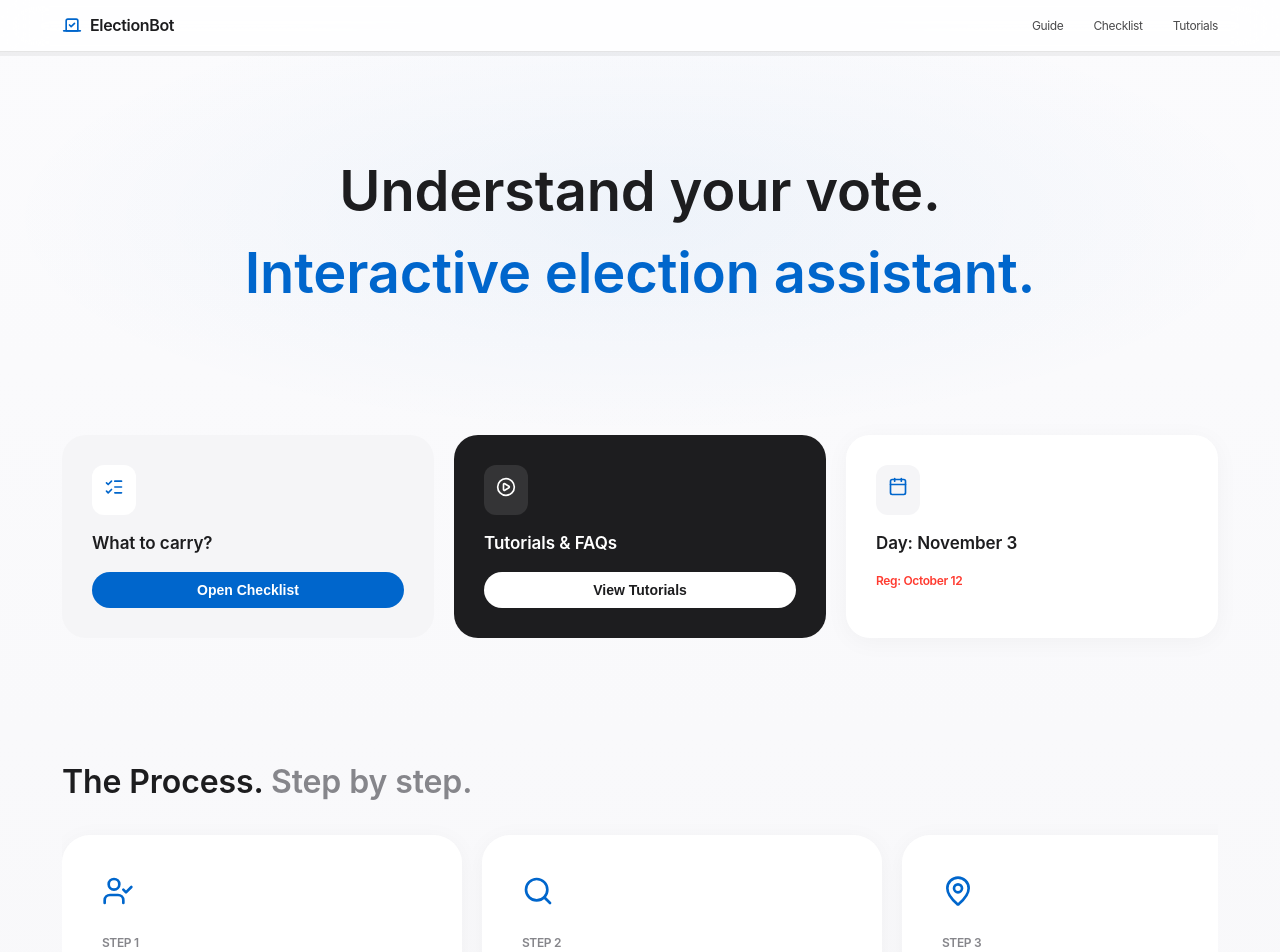
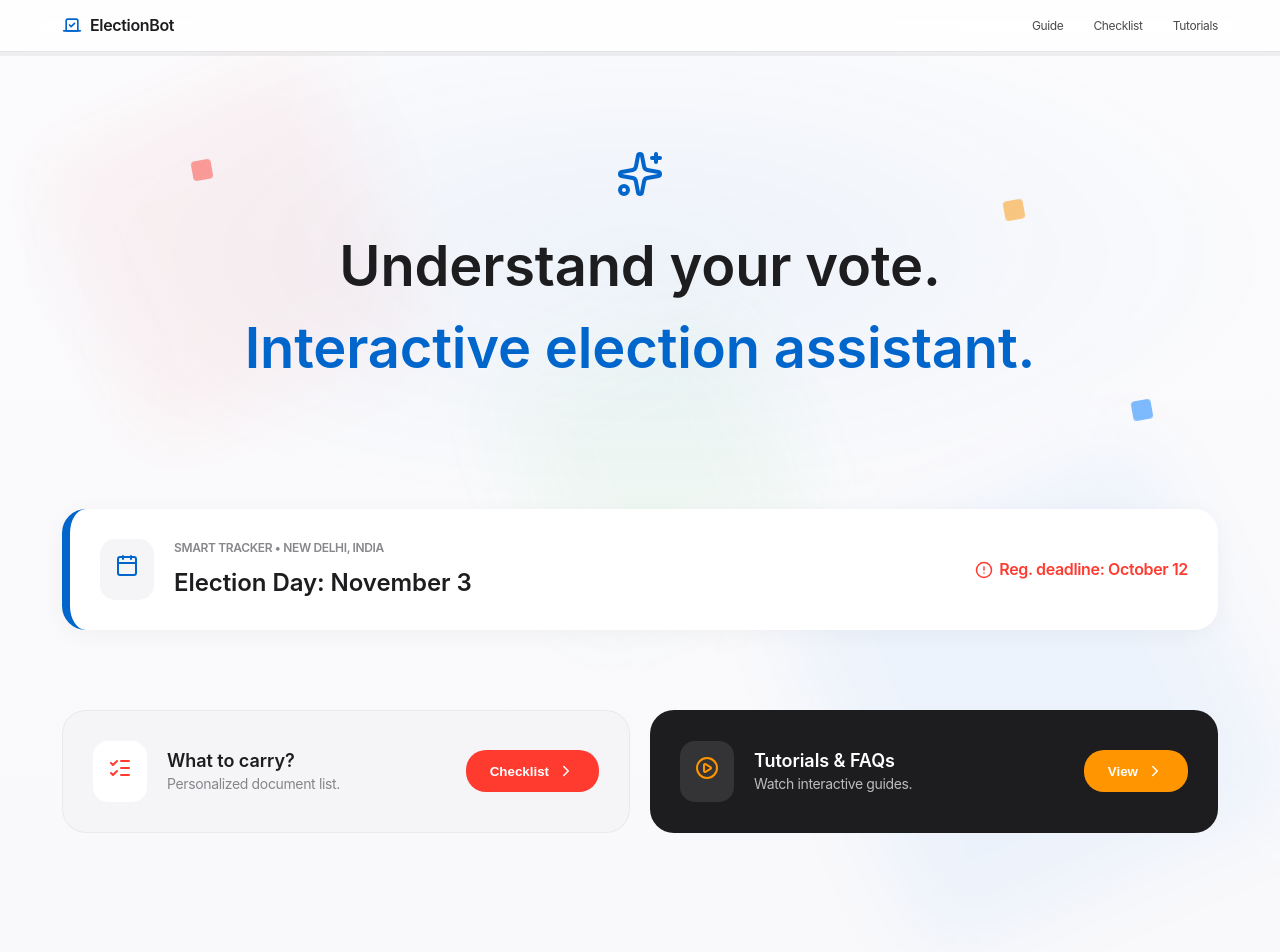
Before and after one commit to rajsingp06/Election-Bot, a React (Vite) app: page / in a window 1280 px wide. Shown: the top 952 px of the page. Built offline with nearby package versions, Linux system fonts and the light colour scheme.

Commit message:
Add vibrant colors and decorative floating shapes

```diff
--- a/src/App.jsx
+++ b/src/App.jsx
@@ -1,19 +1,19 @@
 import React, { useState, useEffect } from 'react';
 import { motion, AnimatePresence } from 'framer-motion';
 import { BrowserRouter, Routes, Route, useNavigate, Link } from 'react-router-dom';
-import { Vote, Calendar, UserCheck, ClipboardList, Send, MapPin, Search, Info, CheckCircle, Clock, Camera, AlertCircle, Loader2, Fingerprint, LogIn, ExternalLink, X, ShieldAlert, ShieldCheck, ChevronLeft, ChevronRight, ListChecks, Bell, Zap, PlayCircle } from 'lucide-react';
+import { Vote, Calendar, UserCheck, ClipboardList, Send, MapPin, Search, Info, CheckCircle, Clock, Camera, AlertCircle, Loader2, Fingerprint, LogIn, ExternalLink, X, ShieldAlert, ShieldCheck, ChevronLeft, ChevronRight, ListChecks, Bell, Zap, PlayCircle, Sparkles } from 'lucide-react';
 import './index.css';
 
 // --- DATA ---
 const steps = [
-  { id: 1, label: "Step 1", title: "Voter Registration", content: "The first step to participating in any election is ensuring you are registered.", icon: <UserCheck size={32} />, feature: "registration" },
-  { id: 2, label: "Step 2", title: "Candidate Research", content: "Learn about the candidates, their platforms, and their vision for the future.", icon: <Search size={32} />, feature: "research" },
-  { id: 3, label: "Step 3", title: "Find Your Polling Place", content: "Locate where you need to go on election day or explore early voting.", icon: <MapPin size={32} />, feature: "location" },
-  { id: 4, label: "Step 4", title: "Document Checker", content: "Upload your ID and let our AI check if it's valid for voting in your area.", icon: <Camera size={32} />, feature: "scanner" },
-  { id: 5, label: "Step 5", title: "Booth Finder", content: "Find your nearest polling booth with real-time crowd updates.", icon: <MapPin size={32} />, feature: "map" },
-  { id: 6, label: "Step 6", title: "First-Time Voter?", content: "Try our 30-second interactive simulator to see inside the booth.", icon: <LogIn size={32} />, feature: "simulator" },
-  { id: 7, label: "Step 7", title: "Cast Your Vote", content: "Make your voice heard. Follow the specific instructions for your method.", icon: <Vote size={32} />, feature: "voting" },
-  { id: 8, label: "Step 8", title: "Follow Results", content: "Stay updated as the votes are counted and official results are certified.", icon: <ClipboardList size={32} />, feature: "results" }
+  { id: 1, label: "Step 1", title: "Voter Registration", content: "The first step to participating in any election is ensuring you are registered.", icon: <UserCheck size={32} />, feature: "registration", color: "#FF3B30" },
+  { id: 2, label: "Step 2", title: "Candidate Research", content: "Learn about the candidates, their platforms, and their vision for the future.", icon: <Search size={32} />, feature: "research", color: "#FF9500" },
+  { id: 3, label: "Step 3", title: "Find Your Polling Place", content: "Locate where you need to go on election day or explore early voting.", icon: <MapPin size={32} />, feature: "location", color: "#FFCC00" },
+  { id: 4, label: "Step 4", title: "Document Checker", content: "Upload your ID and let our AI check if it's valid for voting in your area.", icon: <Camera size={32} />, feature: "scanner", color: "#34C759" },
+  { id: 5, label: "Step 5", title: "Booth Finder", content: "Find your nearest polling booth with real-time crowd updates.", icon: <MapPin size={32} />, feature: "map", color: "#5AC8FA" },
+  { id: 6, label: "Step 6", title: "First-Time Voter?", content: "Try our 30-second interactive simulator to see inside the booth.", icon: <LogIn size={32} />, feature: "simulator", color: "#007AFF" },
+  { id: 7, label: "Step 7", title: "Cast Your Vote", content: "Make your voice heard. Follow the specific instructions for your method.", icon: <Vote size={32} />, feature: "voting", color: "#5856D6" },
+  { id: 8, label: "Step 8", title: "Follow Results", content: "Stay updated as the votes are counted and official results are certified.", icon: <ClipboardList size={32} />, feature: "results", color: "#AF52DE" }
 ];
 
 const simSteps = [
@@ -57,6 +57,19 @@ const Navbar = () => (
   </nav>
 );
 
+const DecorativeShapes = () => (
+  <div className="bg-shapes">
+    <div className="shape" style={{ top: '10%', left: '5%', width: '300px', height: '300px', background: 'rgba(255, 59, 48, 0.1)' }} />
+    <div className="shape" style={{ top: '60%', right: '5%', width: '400px', height: '400px', background: 'rgba(0, 122, 255, 0.1)' }} />
+    <div className="shape" style={{ top: '40%', left: '40%', width: '250px', height: '250px', background: 'rgba(52, 199, 89, 0.1)' }} />
+
+    <div className="confetti" style={{ top: '20%', left: '15%', background: '#FF3B30', transform: 'rotate(15deg)' }} />
+    <div className="confetti" style={{ top: '25%', right: '20%', background: '#FF9500', transform: 'rotate(-20deg)' }} />
+    <div className="confetti" style={{ bottom: '30%', left: '10%', background: '#34C759', transform: 'rotate(45deg)' }} />
+    <div className="confetti" style={{ top: '50%', right: '10%', background: '#007AFF', transform: 'rotate(10deg)' }} />
+  </div>
+);
+
 // --- PAGES ---
 const ReelsPage = () => (
   <div className="reels-page">
@@ -79,11 +92,12 @@ const ChecklistPage = () => {
   return (
     <motion.div className="checklist-page" initial={{ opacity: 0 }} animate={{ opacity: 1 }}>
       <Navbar />
+      <DecorativeShapes />
       <div className="apple-container" style={{ maxWidth: '800px', marginTop: '60px' }}>
         <Link to="/" className="back-link"><ChevronLeft size={20} /> Back to Guide</Link>
         <h1 style={{ fontSize: '48px', marginBottom: '16px' }}>What to Carry.</h1>
         <p style={{ fontSize: '21px', color: 'var(--text-secondary)', marginBottom: '40px' }}>Your personalized checklist.</p>
-        <div style={{ background: '#f5f5f7', borderRadius: '24px', overflow: 'hidden' }}>
+        <div style={{ background: 'rgba(255,255,255,0.8)', backdropFilter: 'blur(10px)', borderRadius: '24px', overflow: 'hidden', boxShadow: 'var(--card-shadow)' }}>
           {checklistItems.map(item => (
             <div key={item.id} className="checklist-item" onClick={() => toggle(item.id)}>
               <div className={`check-circle ${checked.includes(item.id) ? 'checked' : ''}`}>{checked.includes(item.id) && <CheckCircle size={20} color="white" />}</div>
@@ -99,7 +113,7 @@ const ChecklistPage = () => {
 const GuidePage = () => {
   const [completedSteps, setCompletedSteps] = useState([]);
   const [location, setLocation] = useState("Detecting...");
-  const [deadlines, setDeadlines] = useState({ register: "May 15", vote: "Nov 5" });
+  const [deadlines, setDeadlines] = useState({ register: "October 12", vote: "November 3" });
   const [scanning, setScanning] = useState(false);
   const [scanResult, setScanResult] = useState(null);
   const [crowdLevel, setCrowdLevel] = useState("Low");
@@ -113,7 +127,7 @@ const GuidePage = () => {
   const navigate = useNavigate();
 
   useEffect(() => {
-    setTimeout(() => { setLocation("New Delhi, India"); setDeadlines({ register: "October 12", vote: "November 3" }); }, 2000);
+    setTimeout(() => { setLocation("New Delhi, India"); }, 2000);
     const interval = setInterval(() => {
       const levels = ["Low", "Moderate", "High"];
       const times = ["5 mins", "15 mins", "45 mins"];
@@ -141,12 +155,13 @@ const GuidePage = () => {
   return (
     <div className="app">
       <Navbar />
+      <DecorativeShapes />
       <div className="progress-bar" style={{ top: '52px' }}><div className="progress-fill" style={{ width: `${progress}%` }} /></div>
 
       <AnimatePresence>
         {showLiveAlert && (
-          <motion.div initial={{ y: -100, opacity: 0 }} animate={{ y: 52, opacity: 1 }} exit={{ y: -100, opacity: 0 }} style={{ position: 'fixed', top: '20px', left: '50%', transform: 'translateX(-50%)', zIndex: 1001, width: 'calc(100% - 40px)', maxWidth: '500px' }}>
-            <div style={{ background: '#1d1d1f', color: 'white', padding: '16px 24px', borderRadius: '20px', boxShadow: '0 10px 30px rgba(0,0,0,0.3)', display: 'flex', alignItems: 'center', gap: '16px' }}>
+          <motion.div initial={{ y: -100, opacity: 0 }} animate={{ y: 72, opacity: 1 }} exit={{ y: -100, opacity: 0 }} style={{ position: 'fixed', top: '0', left: '50%', transform: 'translateX(-50%)', zIndex: 1001, width: 'calc(100% - 40px)', maxWidth: '500px' }}>
+            <div style={{ background: '#1d1d1f', color: 'white', padding: '16px 24px', borderRadius: '20px', boxShadow: '0 10px 30px rgba(0,0,0,0.3)', display: 'flex', alignItems: 'center', gap: '16px', border: '1px solid rgba(255,255,255,0.1)' }}>
               <div style={{ background: 'var(--accent-blue)', padding: '10px', borderRadius: '12px' }}><Zap size={20} fill="white" /></div>
               <div style={{ flex: 1 }}><div style={{ fontWeight: '600', fontSize: '15px' }}>Best time to go vote!</div><div style={{ fontSize: '13px', opacity: 0.8 }}>Crowd is LOW right now.</div></div>
               <button onClick={() => setShowLiveAlert(false)} style={{ background: 'none', border: 'none', color: 'white', cursor: 'pointer' }}><X size={20} /></button>
@@ -156,30 +171,44 @@ const GuidePage = () => {
       </AnimatePresence>
 
       <section className="hero">
+        <motion.div initial={{ scale: 0.8, opacity: 0 }} animate={{ scale: 1, opacity: 1 }} transition={{ duration: 1 }} style={{ marginBottom: '20px', color: 'var(--accent-blue)' }}>
+          <Sparkles size={48} />
+        </motion.div>
         <motion.h1 initial={{ opacity: 0, y: 20 }} animate={{ opacity: 1, y: 0 }} transition={{ duration: 0.8 }}>
           Understand your vote. <br />
           <span style={{ color: 'var(--accent-blue)' }}>Interactive election assistant.</span>
         </motion.h1>
       </section>
 
+      <section style={{ paddingTop: 0 }}>
+        <div className="apple-container">
+          <motion.div initial={{ y: 20, opacity: 0 }} whileInView={{ y: 0, opacity: 1 }} viewport={{ once: true }} style={{ background: 'white', borderRadius: '24px', padding: '30px', display: 'flex', justifyContent: 'space-between', alignItems: 'center', boxShadow: 'var(--card-shadow)', borderLeft: '8px solid var(--accent-blue)' }}>
+            <div style={{ display: 'flex', gap: '20px', alignItems: 'center' }}>
+              <div style={{ background: '#f5f5f7', padding: '15px', borderRadius: '15px' }}><Calendar color="var(--accent-blue)" /></div>
+              <div><div className="card-label">Smart Tracker • {location}</div><h3 style={{ fontSize: '24px', fontWeight: '600' }}>Election Day: {deadlines.vote}</h3></div>
+            </div>
+            <div style={{ textAlign: 'right' }}><p style={{ color: '#ff3b30', fontWeight: '600', fontSize: '16px', display: 'flex', alignItems: 'center', gap: '6px' }}><AlertCircle size={18} /> Reg. deadline: {deadlines.register}</p></div>
+          </motion.div>
+        </div>
+      </section>
+
       <section style={{ padding: '0 20px 40px' }}>
         <div className="apple-container">
-          <div style={{ display: 'grid', gridTemplateColumns: '1fr 1fr 1fr', gap: '20px' }}>
-            <div style={{ background: '#f5f5f7', borderRadius: '24px', padding: '30px', display: 'flex', flexDirection: 'column', gap: '16px' }}>
-              <div style={{ background: 'white', padding: '12px', borderRadius: '12px', width: 'fit-content' }}><ListChecks color="var(--accent-blue)" size={20} /></div>
-              <h3 style={{ fontSize: '17px' }}>What to carry?</h3>
-              <button onClick={() => navigate('/checklist')} style={{ background: 'var(--accent-blue)', color: 'white', border: 'none', padding: '10px 20px', borderRadius: '20px', fontWeight: '600', cursor: 'pointer', fontSize: '14px' }}>Open Checklist</button>
-            </div>
-            <div style={{ background: '#1d1d1f', color: 'white', borderRadius: '24px', padding: '30px', display: 'flex', flexDirection: 'column', gap: '16px' }}>
-              <div style={{ background: 'rgba(255,255,255,0.1)', padding: '12px', borderRadius: '12px', width: 'fit-content' }}><PlayCircle color="white" size={20} /></div>
-              <h3 style={{ fontSize: '17px' }}>Tutorials & FAQs</h3>
-              <button onClick={() => navigate('/reels')} style={{ background: 'white', color: '#1d1d1f', border: 'none', padding: '10px 20px', borderRadius: '20px', fontWeight: '600', cursor: 'pointer', fontSize: '14px' }}>View Tutorials</button>
-            </div>
-            <div style={{ background: 'white', borderRadius: '24px', padding: '30px', display: 'flex', flexDirection: 'column', gap: '16px', boxShadow: 'var(--card-shadow)' }}>
-              <div style={{ background: '#f5f5f7', padding: '12px', borderRadius: '12px', width: 'fit-content' }}><Calendar color="var(--accent-blue)" size={20} /></div>
-              <h3 style={{ fontSize: '17px' }}>Day: {deadlines.vote}</h3>
-              <div style={{ color: '#ff3b30', fontSize: '12px', fontWeight: '600' }}>Reg: {deadlines.register}</div>
-            </div>
+          <div style={{ display: 'grid', gridTemplateColumns: '1fr 1fr', gap: '20px' }}>
+            <motion.div whileHover={{ scale: 1.02 }} style={{ background: '#f5f5f7', borderRadius: '24px', padding: '30px', display: 'flex', justifyContent: 'space-between', alignItems: 'center', border: '1px solid rgba(0,0,0,0.05)' }}>
+              <div style={{ display: 'flex', gap: '20px', alignItems: 'center' }}>
+                <div style={{ background: 'white', padding: '15px', borderRadius: '15px' }}><ListChecks color="#FF3B30" /></div>
+                <div><h3 style={{ fontSize: '18px' }}>What to carry?</h3><p style={{ color: 'var(--text-secondary)', fontSize: '14px' }}>Personalized document list.</p></div>
+              </div>
+              <button onClick={() => navigate('/checklist')} style={{ background: '#FF3B30', color: 'white', border: 'none', padding: '12px 24px', borderRadius: '20px', fontWeight: '600', cursor: 'pointer', display: 'flex', alignItems: 'center', gap: '8px' }}>Checklist <ChevronRight size={18} /></button>
+            </motion.div>
+            <motion.div whileHover={{ scale: 1.02 }} style={{ background: '#1d1d1f', color: 'white', borderRadius: '24px', padding: '30px', display: 'flex', justifyContent: 'space-between', alignItems: 'center' }}>
+              <div style={{ display: 'flex', gap: '20px', alignItems: 'center' }}>
+                <div style={{ background: 'rgba(255,255,255,0.1)', padding: '15px', borderRadius: '15px' }}><PlayCircle color="#FF9500" /></div>
+                <div><h3 style={{ fontSize: '18px' }}>Tutorials & FAQs</h3><p style={{ opacity: 0.7, fontSize: '14px' }}>Watch interactive guides.</p></div>
+              </div>
+              <button onClick={() => navigate('/reels')} style={{ background: '#FF9500', color: 'white', border: 'none', padding: '12px 24px', borderRadius: '20px', fontWeight: '600', cursor: 'pointer', display: 'flex', alignItems: 'center', gap: '8px' }}>View <ChevronRight size={18} /></button>
+            </motion.div>
           </div>
         </div>
       </section>
@@ -189,42 +218,42 @@ const GuidePage = () => {
           <h2 style={{ fontSize: '32px', marginBottom: '10px' }}>The Process. <span style={{ color: 'var(--text-secondary)' }}>Step by step.</span></h2>
           <div className="scroll-container">
             {steps.map((step, index) => (
-              <motion.div key={step.id} className="card" initial={{ opacity: 0, x: 50 }} whileInView={{ opacity: 1, x: 0 }} transition={{ duration: 0.6, delay: index * 0.1 }} viewport={{ once: true }}>
-                <div style={{ display: 'flex', justifyContent: 'space-between', marginBottom: '20px' }}><div style={{ color: 'var(--accent-blue)' }}>{step.icon}</div>{completedSteps.includes(step.id) && <CheckCircle color="#34c759" fill="#34c759" size={24} />}</div>
-                <div className="card-label">{step.label}</div><h3 className="card-title">{step.title}</h3>
+              <motion.div key={step.id} className="card" initial={{ opacity: 0, x: 50 }} whileInView={{ opacity: 1, x: 0 }} transition={{ duration: 0.6, delay: index * 0.1 }} viewport={{ once: true }} style={{ borderTop: `8px solid ${step.color}` }}>
+                <div style={{ display: 'flex', justifyContent: 'space-between', marginBottom: '20px' }}><div style={{ color: step.color }}>{step.icon}</div>{completedSteps.includes(step.id) && <CheckCircle color="#34C759" fill="#34C759" size={24} />}</div>
+                <div className="card-label" style={{ color: step.color }}>{step.label}</div><h3 className="card-title">{step.title}</h3>
                 {step.feature === "scanner" && (
                   <div className="scanner-container">
                     {scanning && <div className="scanner-line" />}
                     <img src="https://images.unsplash.com/photo-1544197150-b99a580bb7a8?auto=format&fit=crop&q=80&w=400" className="id-preview" alt="ID Mockup" />
-                    {!scanning && !scanResult && <button onClick={handleScan} style={{ position: 'absolute', top: '50%', left: '50%', transform: 'translate(-50%, -50%)', background: 'white', border: 'none', padding: '10px 20px', borderRadius: '15px', fontWeight: '600', cursor: 'pointer' }}>Scan ID</button>}
+                    {!scanning && !scanResult && <button onClick={handleScan} style={{ position: 'absolute', top: '50%', left: '50%', transform: 'translate(-50%, -50%)', background: 'white', border: 'none', padding: '10px 20px', borderRadius: '15px', fontWeight: '600', cursor: 'pointer', boxShadow: '0 4px 12px rgba(0,0,0,0.1)' }}>Scan ID</button>}
                     {scanResult && <div style={{ position: 'absolute', inset: 0, background: 'rgba(52, 199, 89, 0.9)', display: 'flex', alignItems: 'center', justifyContent: 'center', color: 'white' }}><div><CheckCircle size={40} /><p>{scanResult.message}</p></div></div>}
                   </div>
                 )}
                 {step.feature === "map" && (
                   <div className="map-mockup">
                     <MapPin className="map-pin" size={32} />
-                    <div className="map-label">Booth #42 • <span style={{ color: crowdLevel === 'High' ? '#ff3b30' : '#34c759' }}>{crowdLevel} Crowd</span><div style={{ fontSize: '11px', color: 'var(--text-secondary)' }}>Wait: {waitTime}</div></div>
+                    <div className="map-label">Booth #42 • <span style={{ color: crowdLevel === 'High' ? '#FF3B30' : '#34C759' }}>{crowdLevel} Crowd</span><div style={{ fontSize: '11px', color: 'var(--text-secondary)' }}>Wait: {waitTime}</div></div>
                   </div>
                 )}
                 {step.feature === "simulator" && (
                   <div style={{ marginTop: '20px' }}>
                     <p className="card-content" style={{ marginBottom: '20px' }}>Experience the process inside the booth in a safe demo.</p>
-                    <button onClick={() => setShowSim(true)} style={{ background: 'var(--text-primary)', color: 'white', border: 'none', padding: '12px 24px', borderRadius: '20px', fontWeight: '600', cursor: 'pointer', width: '100%' }}>Launch Simulator</button>
+                    <button onClick={() => setShowSim(true)} style={{ background: step.color, color: 'white', border: 'none', padding: '12px 24px', borderRadius: '20px', fontWeight: '600', cursor: 'pointer', width: '100%', boxShadow: `0 4px 14px ${step.color}44` }}>Launch Simulator</button>
                   </div>
                 )}
                 {(!["scanner", "map", "simulator"].includes(step.feature)) && <p className="card-content">{step.content}</p>}
-                <div style={{ position: 'absolute', bottom: '40px', left: '40px' }}><button onClick={() => toggleStep(step.id)} style={{ background: completedSteps.includes(step.id) ? '#f5f5f7' : 'var(--accent-blue)', color: completedSteps.includes(step.id) ? 'var(--text-primary)' : 'white', border: 'none', padding: '10px 20px', borderRadius: '20px', fontWeight: '600', cursor: 'pointer' }}>{completedSteps.includes(step.id) ? "Done ✔" : "Mark Done"}</button></div>
+                <div style={{ position: 'absolute', bottom: '40px', left: '40px' }}><button onClick={() => toggleStep(step.id)} style={{ background: completedSteps.includes(step.id) ? '#f5f5f7' : step.color, color: completedSteps.includes(step.id) ? 'var(--text-primary)' : 'white', border: 'none', padding: '10px 20px', borderRadius: '20px', fontWeight: '600', cursor: 'pointer' }}>{completedSteps.includes(step.id) ? "Done ✔" : "Mark Done"}</button></div>
               </motion.div>
             ))}
           </div>
         </div>
       </section>
 
-      <section className="timeline-section">
+      <section className="timeline-section" style={{ background: 'transparent' }}>
         <div className="apple-container">
           <h2 style={{ fontSize: '32px', marginBottom: '60px', textAlign: 'center' }}>Election Timeline</h2>
           <div className="timeline">{timeline.map((item, index) => (
-            <div key={index} className="timeline-item"><div className="timeline-dot" /><div className="timeline-content"><div className="card-label">{item.date}</div><h3>{item.title}</h3><p>{item.description}</p></div></div>
+            <div key={index} className="timeline-item"><div className="timeline-dot" style={{ background: 'var(--accent-blue)' }} /><div className="timeline-content" style={{ background: 'white', borderRadius: '20px', padding: '30px', boxShadow: 'var(--card-shadow)' }}><div className="card-label">{item.date}</div><h3>{item.title}</h3><p>{item.description}</p></div></div>
           ))}</div>
         </div>
       </section>
@@ -232,7 +261,7 @@ const GuidePage = () => {
       <AnimatePresence>
         {showSim && (
           <motion.div className="modal-overlay" initial={{ opacity: 0 }} animate={{ opacity: 1 }} exit={{ opacity: 0 }}>
-            <motion.div className="modal-content" initial={{ scale: 0.9 }} animate={{ scale: 1 }} exit={{ scale: 0.9 }}>
+            <motion.div className="modal-content" initial={{ scale: 0.9 }} animate={{ scale: 1 }} exit={{ scale: 0.9 }} style={{ borderTop: '8px solid var(--accent-blue)' }}>
               <button onClick={() => {setShowSim(false); setSimIndex(0);}} style={{ position: 'absolute', top: '24px', right: '24px', background: 'none', border: 'none', cursor: 'pointer' }}><X size={24} /></button>
               <div className="sim-step-indicator">{simSteps.map((_, i) => <div key={i} className={`sim-dot ${i <= simIndex ? 'active' : ''}`} />)}</div>
               <div style={{ textAlign: 'center' }}><div style={{ color: 'var(--accent-blue)', marginBottom: '20px' }}>{simSteps[simIndex].icon}</div><h2>{simSteps[simIndex].title}</h2><p>{simSteps[simIndex].desc}</p></div>
--- a/src/index.css
+++ b/src/index.css
@@ -12,6 +12,39 @@
 
 body {
   background: linear-gradient(180deg, #fbfbfd 0%, #f5f5f7 100%);
+  overflow-x: hidden;
+}
+
+.bg-shapes {
+  position: fixed;
+  inset: 0;
+  pointer-events: none;
+  z-index: -1;
+  opacity: 0.5;
+}
+
+.shape {
+  position: absolute;
+  filter: blur(40px);
+  animation: float 20s infinite alternate ease-in-out;
+}
+
+@keyframes float {
+  0% { transform: translate(0, 0) rotate(0deg); }
+  100% { transform: translate(100px, 100px) rotate(360deg); }
+}
+
+@keyframes wiggle {
+  0%, 100% { transform: rotate(-10deg); }
+  50% { transform: rotate(10deg); }
+}
+
+.confetti {
+  position: absolute;
+  width: 20px;
+  height: 20px;
+  border-radius: 4px;
+  animation: wiggle 3s infinite ease-in-out;
 }
 
 * {
@@ -112,10 +145,17 @@ section {
   flex-direction: column;
   box-shadow: var(--card-shadow);
   scroll-snap-align: start;
-  transition: transform 0.3s cubic-bezier(0.4, 0, 0.2, 1);
+  transition: all 0.4s cubic-bezier(0.4, 0, 0.2, 1);
   cursor: pointer;
   position: relative;
   overflow: hidden;
+  border: 1px solid rgba(0,0,0,0.05);
+}
+
+.card:hover {
+  transform: translateY(-10px) scale(1.02);
+  box-shadow: 0 20px 40px rgba(0,0,0,0.1);
+  border-color: var(--accent-blue);
 }
 
 .card:hover {
```
